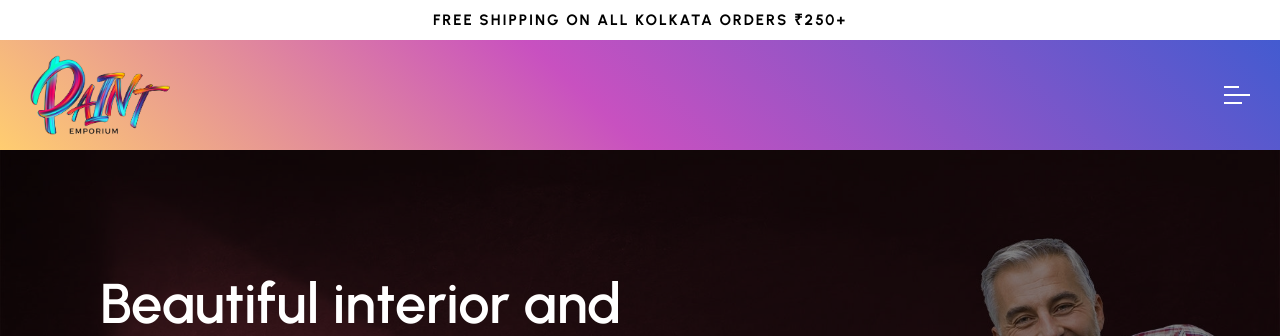
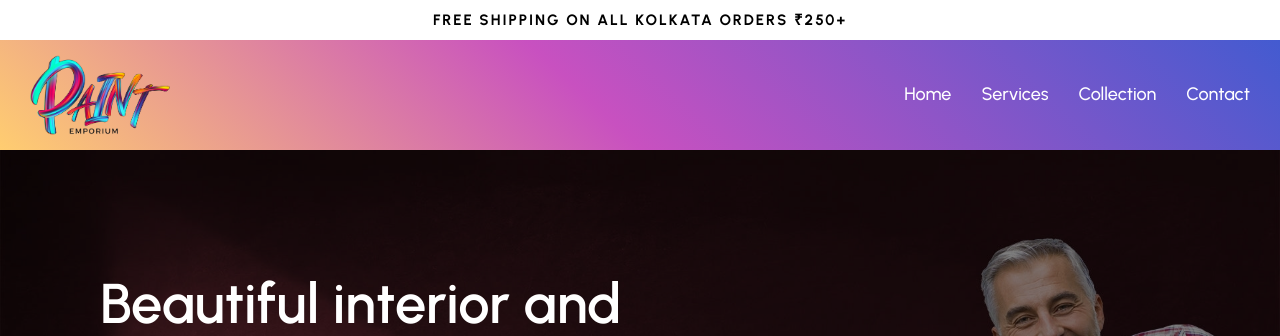
Before and after one commit to iamPankajGhosh/paint-emporium_vanilaJs, a PHP site: page / in a window 1280 px wide. Shown: the top 336 px of the page. Run offline with PHP 8.4, Linux system fonts and the light colour scheme.

Commit message:
Style : navbar > 768px

```diff
--- a/src/assets/css/main.css
+++ b/src/assets/css/main.css
@@ -802,6 +802,51 @@ body {
   }
 
   /**
+    * HEADER
+    */
+
+  .navbar {
+    all: unset;
+  }
+
+  .navbar-list {
+    display: flex;
+    align-items: center;
+    gap: 30px;
+  }
+
+  .navbar-link {
+    text-transform: capitalize;
+    font-size: var(--fs-6);
+    color: var(--white);
+    transition: var(--transition-1);
+  }
+
+  .navbar-link::after {
+    bottom: -5px;
+    left: 0;
+    height: 2px;
+    width: 100%;
+    background-color: var(--grandis);
+    opacity: 0;
+    transform: scale(0);
+    transition: var(--transition-1);
+  }
+
+  .navbar-link:is(:hover, :focus) {
+    color: var(--grandis);
+  }
+
+  .navbar-link:is(:hover, :focus)::after {
+    transform: scale(1);
+    opacity: 1;
+  }
+
+  .nav-open-btn {
+    display: none;
+  }
+
+  /**
     * FOOTER
     */
 
```
